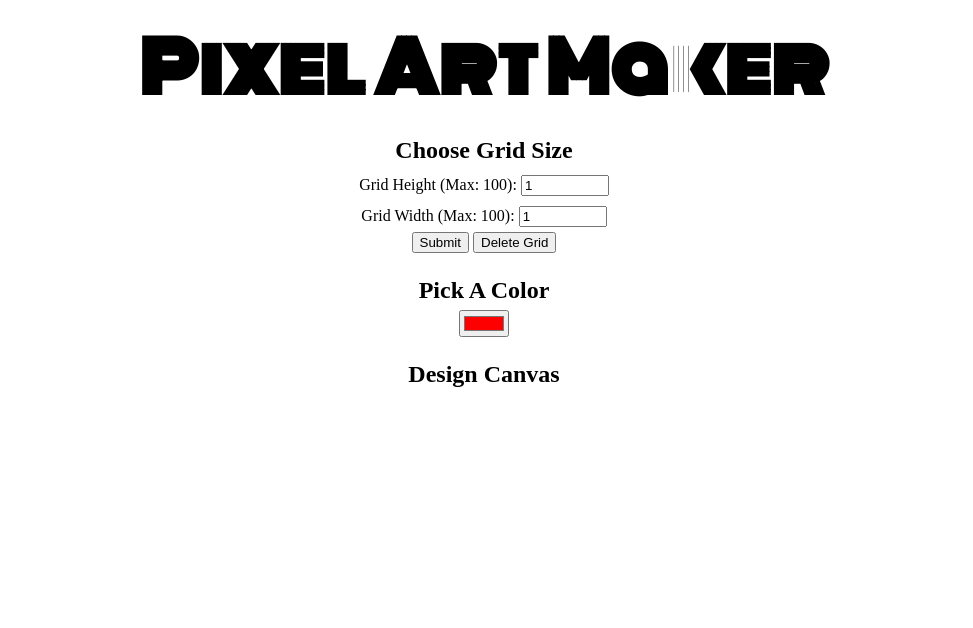
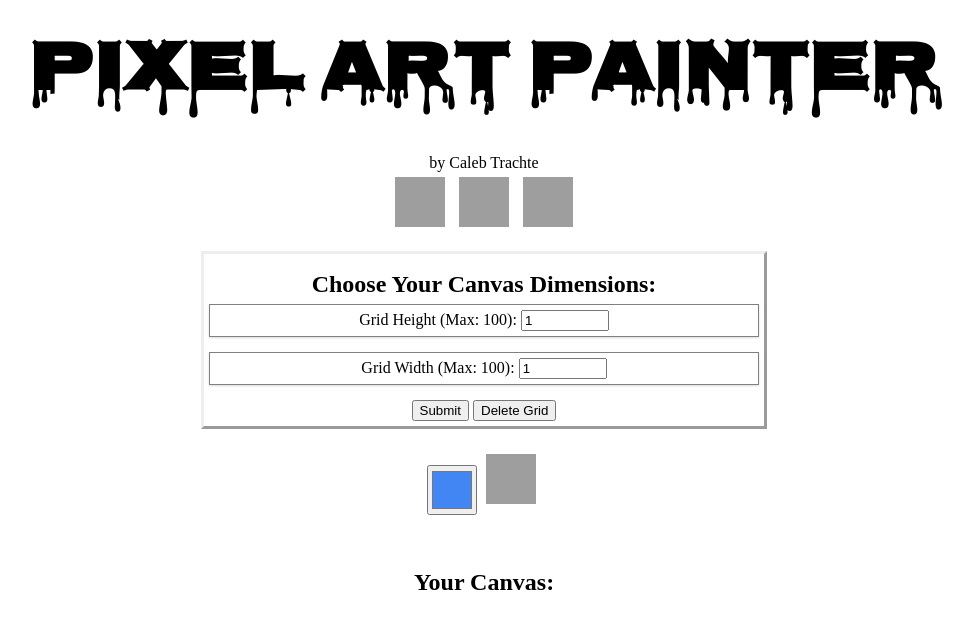
Before and after one commit to ctrachte/Pixel-Art-SPA, a plain HTML site: page index.html in a window 1280 px wide. Shown: the whole page, without its empty margins (156-1129 px from the left). Drawn offline with nearby package versions, Linux system fonts and the light colour scheme; grey boxes are pictures that could not be loaded.

Commit message:
add assets and custom styling

```diff
--- a/designs.js
+++ b/designs.js
@@ -1,23 +1,22 @@
-// Define our constant variables:
+// Define our constant variables
 const submit = $('#submitButton'); //submit button
 const inputWidth = $('#inputWidth'); // contains value of width
 const inputHeight = $('#inputHeight'); // contains value of height
 const pixelCanvas = $('#pixelCanvas'); // grid
 const pixelColor = $('#colorPicker'); // user chosen color
 const clear = $('#clear'); // Clear grid button
-// Select color input:
-
-// Creates a grid of the desired size when called:
-
-function checkInput (x, type) {
+// checks to see if input is greater than 100pixels
+function checkInput(x, type) {
 	if (x > 100) {
-    alert( type + " too large! " + type + " set to 100px" );
+		// alert the user the value they chose is too large
+		alert(type + " too large! " + type + " set to 100px");
+		// reset value to max
 		return 100;
 	} else {
 		return x;
 	};
 };
-
+// Creates a grid of the desired size when called
 function makeGrid() {
 	let x = checkInput(inputWidth.val(), 'Width');
 	let y = checkInput(inputHeight.val(), 'Height');
@@ -28,27 +27,28 @@ function makeGrid() {
 		$(".row").append("<td class='col'></td>");
 	};
 };
-
-// Removes the grid:
-function removeGrid () {
+// Removes the grid
+function removeGrid() {
 	$(".row").remove();
 	$(".col").remove();
 };
-
-// Sets the grid size when the user clicks submit:
-submit.on('click', function (event) {
+// Sets the grid size when the user clicks submit
+submit.on('click', function(event) {
 	event.preventDefault(); // prevents the grid from resetting to default value.
 	removeGrid(); // removes the previous grid if there was one.
 	makeGrid(); // creates the grid of the desired size.
 });
-
-// Clear button if the user wants to remove the grid:
+// Clear button if the user wants to remove the grid
 clear.click(removeGrid());
-
-// Change color when the user clicks a pixel:
-
-pixelCanvas.on('click', '.col', function (event) {
-  let clickedCell = $(event.target);
+// Change color when the user clicks a pixel
+pixelCanvas.on('click', '.col', function(event) {
+	let clickedCell = $(event.target); // saving the exact cell to a variable
+	let currentColor = pixelColor.val(); // saving the current color to a variable
+	// changes the color to the selected color if it is not the current color.
+	(clickedCell.attr('bgcolor') !== currentColor) ? clickedCell.attr('bgcolor', currentColor): clickedCell.attr('bgcolor', 'white');
+});
+// Changes Web App title when user chooses a color to the color they chose
+$("#colorPicker").change(function() {
 	let currentColor = pixelColor.val();
-  (clickedCell.attr('bgcolor')!==currentColor) ? clickedCell.attr('bgcolor', currentColor) : clickedCell.attr('bgcolor', 'white');
+	$("#appTitle").css("color", currentColor);
 });
--- a/index.html
+++ b/index.html
@@ -1,37 +1,38 @@
 <!DOCTYPE html>
 <html>
 <head>
-    <title>Pixel Art Maker!</title>
-    <script src="https://code.jquery.com/jquery-3.3.1.js" integrity="sha256-2Kok7MbOyxpgUVvAk/HJ2jigOSYS2auK4Pfzbm7uH60=" crossorigin="anonymous"></script>
-    <link rel="stylesheet" href="https://fonts.googleapis.com/css?family=Monoton">
-    <link rel="stylesheet" href="styles.css">
+	<title>Pixel Art Painter!</title>
+	<script src="https://code.jquery.com/jquery-3.3.1.js">
+	</script>
+	<link href="https://fonts.googleapis.com/css?family=Monoton" rel="stylesheet">
+	<link href='https://fonts.googleapis.com/css?family=Nosifer' rel='stylesheet' type='text/css'>
+	<link href="styles.css" rel="stylesheet">
 </head>
 <body>
-    <h1>Pixel Art Maker</h1>
-
-    <h2>Choose Grid Size</h2>
-    <form id="sizePicker">
-
-      <div id="heightContainer">
-        Grid Height  (Max: 100):
-        <input type="number" id="inputHeight" name="height" min="1" max="100" value="1">
-      </div>
-
-      <div id="widthContainer">
-        Grid Width  (Max: 100):
-        <input type="number" id="inputWidth" name="width" min="1" max="100" value="1">
-      </div>
-
-        <input type="submit" id="submitButton">
-        <button id="clear">Delete Grid</button>
-    </form>
-
-    <h2>Pick A Color</h2>
-    <input type="color" id="colorPicker" value="#ff0000">
-
-    <h2>Design Canvas</h2>
-    <table id="pixelCanvas"></table>
-
-    <script src="designs.js"></script>
+	<h1 id='appTitle'>Pixel Art Painter</h1>
+	<div id="myInfo">
+		<div>by Caleb Trachte</div>
+     <a href="https://github.com/ctrachte" target='blank'><img src="https://image.ibb.co/hAssHx/github_512.png" alt="github_512" border="0"></a>
+      <a href="https://www.synthetic-insights.blog" target='blank'><img src="https://image.ibb.co/hCocjc/wordpress.png" alt="wordpress" border="0"></a>
+       <a href="https://www.linkedin.com/in/caleb-trachte" target='blank'><img src="https://image.ibb.co/kDjYPc/linkedin.png" alt="linkedin" border="0"></a>
+	</div>
+	<div id='dimensionContainer'>
+		<h2>Choose Your Canvas Dimensions:</h2>
+		<form id="sizePicker" name="sizePicker">
+			<div class="inputContainer shadow">
+				Grid Height (Max: 100): <input id="inputHeight" max="100" min="1" name="height" type="number" value="1">
+			</div>
+			<div class="inputContainer shadow">
+				Grid Width (Max: 100): <input id="inputWidth" max="100" min="1" name="width" type="number" value="1">
+			</div><input id="submitButton" type="submit"> <button id="clear">Delete Grid</button>
+		</form>
+	</div>
+	<div id='colorContainer'><input id="colorPicker" type="color" value="#4286f4">
+     <img src="https://image.ibb.co/dyvjVH/paint_bucket.png" alt="paint_bucket" border="0">
+  </div>
+	<h2>Your Canvas:</h2>
+	<table id="pixelCanvas"></table>
+	<script src="designs.js">
+	</script>
 </body>
 </html>
--- a/styles.css
+++ b/styles.css
@@ -1,48 +1,80 @@
 body {
 	text-align: center;
+	background-color: white;
 }
-
 h1 {
-    font-family: Monoton;
+	font-family: Nosifer;
 	font-size: 70px;
 	margin: 0.2em;
 }
-
 h2 {
 	margin: 1em 0 0.25em;
 }
-
 h2:first-of-type {
 	margin-top: 0.5em;
 }
-
-table,
-tr,
-td {
+table, tr, td {
 	border: 1px solid black;
 }
-
 table {
 	border-collapse: collapse;
 	margin: 0 auto;
 }
-
 tr {
 	height: 20px;
 }
-
 td {
 	width: 20px;
 }
-
+td:hover {
+	background-color: grey;
+	cursor: pointer;
+}
 input[type=number] {
 	width: 6em;
 }
-
-#widthContainer, #heightContainer {
+img {
+	width: 50px;
+	height: 50px;
   padding: 5px;
-  margin: auto;
 }
-div:hover {
-  background-color: grey;
+.inputContainer {
+	font-family: ;
+	padding: 5px;
+	margin-left: auto;
+	margin-right: auto;
+	margin-bottom: 15px;
+	max-width: auto;
+	border: 1px solid grey;
 }
+.shadow {
+	box-shadow: 0 1px 2px rgba(0, 0, 0, 0.15);
+	transition: box-shadow 0.3s ease-in-out;
+}
+.shadow:hover {
+	box-shadow: 0 5px 15px rgba(0, 0, 0, 0.3);
+}
+#dimensionContainer {
+	padding: 5px;
+	margin-left: auto;
+	margin-right: auto;
+	margin-bottom: 15px;
+	max-width: 550px;
+	border-style: outset;
+}
+#colorContainer {
+	padding: 5px;
+	margin-left: auto;
+	margin-right: auto;
+	margin-bottom: 15px;
+	width: 150px;
+	height: 100px;
+}
+#colorPicker {
+	height: 50px;
+	width: 50px;
+}
+#myInfo {
+	padding: 5px;
+	margin-bottom: 10px;
+}
```
Also changed, not shown: github-512.png (added), linkedin.png (added), paint_bucket.png (added), wordpress.png (added). Lines whose indentation alone changed are shown as unchanged.
